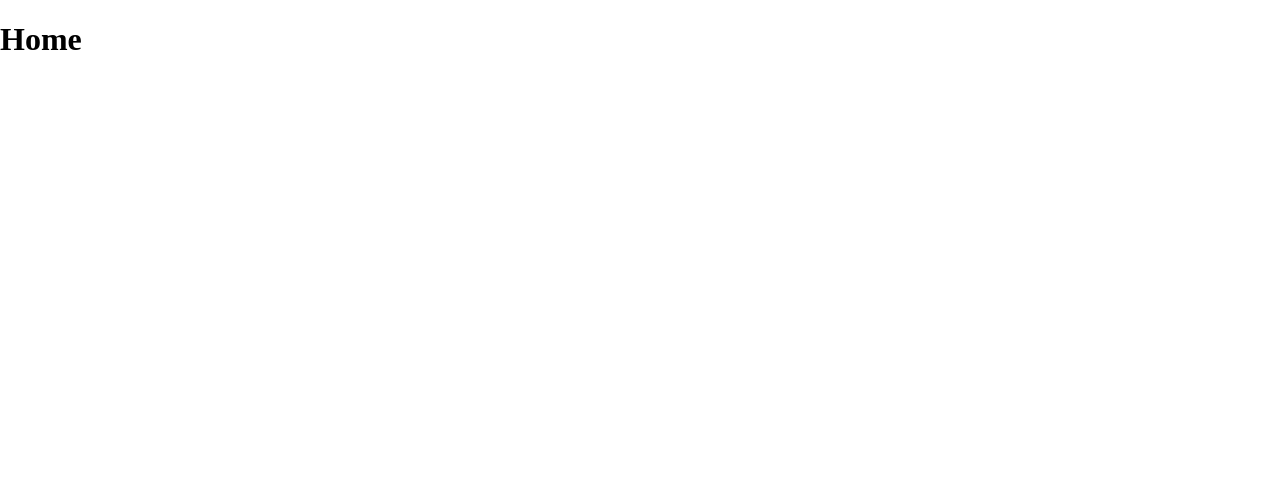
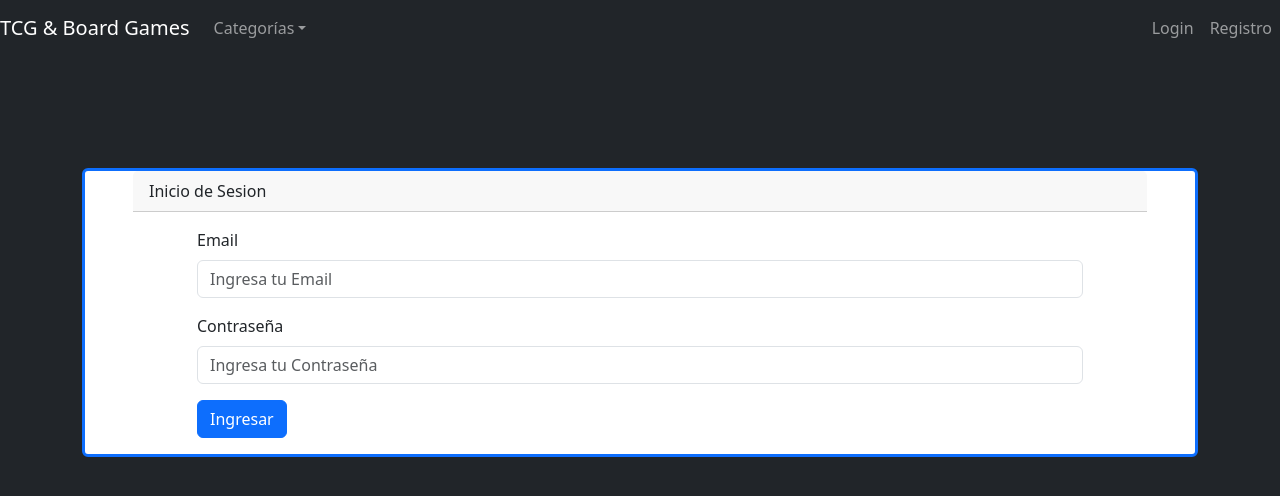
Before and after one commit to Cristobal-Quezada-N/DBD-DEBEDE_01-2025, a React (Vite) app in the folder frontend/: page /login in a window 1280 px wide. Shown: the top 496 px of the page. Built offline with nearby package versions, Linux system fonts and the light colour scheme.

Commit message:
feat(frontend): Agregar Barra de Navegacion

```diff
--- a/frontend/package.json
+++ b/frontend/package.json
@@ -11,9 +11,11 @@
   },
   "dependencies": {
     "bootstrap": "^5.3.7",
+    "bootstrap-icons": "^1.13.1",
     "react": "^19.1.0",
     "react-bootstrap": "^2.10.10",
-    "react-dom": "^19.1.0"
+    "react-dom": "^19.1.0",
+    "react-router-dom": "^7.6.3"
   },
   "devDependencies": {
     "@eslint/css": "^0.9.0",
--- a/frontend/src/App.jsx
+++ b/frontend/src/App.jsx
@@ -1,11 +1,36 @@
-import { useState, React } from 'react'
+import React from 'react'
+import { BrowserRouter as Router, Routes, Route } from 'react-router-dom'
+import Container from 'react-bootstrap/Container'
+
+import NavBar from './components/NavBar'
+import HomePage from './pages/HomePage'
+import CarritoPage from './pages/CarritoPage'
+import CartasPage from './pages/CartasPage'
+import MesaPage from './pages/MesaPage'
+import RegistroPage from './pages/RegistroPage'
+import LoginPage from './pages/LoginPage'
+import ProductPage from './pages/ProductPage'
 
 function App() {
-    const [count, setCount] = useState(0)
 
     return (
         <>
-                <h1>Home</h1>
+            <Container className='bg-dark text-white d-flex flex-column min-vh-100 m-0 p-0' fluid>
+                <Router>
+                    <NavBar/>
+                    <div className='d-flex flex-grow-1 flex-column min-h-0 m-0 p-3'>
+                        <Routes>
+                            <Route path='/' element={<HomePage/>} />
+                            <Route path='/carrito' element={<CarritoPage/>} />
+                            <Route path='/cartas' element={<CartasPage/>} />
+                            <Route path='/mesa' element={<MesaPage/>} />
+                            <Route path='/login' element={<LoginPage/>} />
+                            <Route path='/registro' element={<RegistroPage/>} />
+                            <Route path='/product' element={<ProductPage/>} />
+                        </Routes>
+                    </div>
+                </Router>
+            </Container>
         </>
     )
 }
--- /dev/null
+++ b/frontend/src/components/Login.jsx
@@ -0,0 +1,25 @@
+import React from 'react'
+import PropTypes from 'prop-types'
+import { Form, Button } from 'react-bootstrap'
+
+function Login({ className = '' }) {
+    return (
+        <Form className={className}>
+            <Form.Group className='mb-3' controlId='formEmail'>
+                <Form.Label>Email</Form.Label>
+                <Form.Control type='email' placeholder='Ingresa tu Email'/>
+            </Form.Group>
+            <Form.Group className='mb-3' controlId='formPassword'>
+                <Form.Label>Contraseña</Form.Label>
+                <Form.Control type='password' placeholder='Ingresa tu Contraseña'/>
+            </Form.Group>
+            <Button type='submit'>Ingresar</Button>
+        </Form>
+    )
+}
+
+Login.propTypes = {
+    className: String
+}
+
+export default Login
--- /dev/null
+++ b/frontend/src/components/NavBar.jsx
@@ -0,0 +1,26 @@
+import React from 'react'
+import { Link } from 'react-router-dom'
+import { Navbar, Nav, Container, NavDropdown } from 'react-bootstrap'
+
+function NavBar() {
+    return (
+        <Navbar bg='dark' variant='dark' expand='lg'>
+            <Navbar.Brand as={Link} to='/'>TCG & Board Games</Navbar.Brand>
+            <Navbar.Toggle aria-controls='basic-navbar-nav' />
+            <Navbar.Collapse id='basic-navbar-nav'>
+                <Nav className='me-auto'>
+                    <NavDropdown title='Categorías' id='basic-nav-dropdown'>
+                        <NavDropdown.Item as={Link} to='/cartas'>TCG</NavDropdown.Item>
+                        <NavDropdown.Item as={Link} to='/mesa'>Board Games</NavDropdown.Item>
+                    </NavDropdown>
+                </Nav>
+                <Nav>
+                    <Nav.Link as={Link} to='/login'>Login</Nav.Link>
+                    <Nav.Link as={Link} to='/registro'>Registro</Nav.Link>
+                </Nav>
+            </Navbar.Collapse>
+        </Navbar>
+    );
+}
+
+export default NavBar;
--- a/frontend/src/main.jsx
+++ b/frontend/src/main.jsx
@@ -1,6 +1,8 @@
 import { StrictMode, React } from 'react'
 import { createRoot } from 'react-dom/client'
 import './index.css'
+import 'bootstrap/dist/css/bootstrap.min.css';
+import 'bootstrap-icons/font/bootstrap-icons.css'
 import App from './App.jsx'
 
 createRoot(document.getElementById('root')).render(
--- /dev/null
+++ b/frontend/src/pages/CarritoPage.jsx
@@ -0,0 +1,9 @@
+import React from 'react'
+
+function CarritoPage() {
+    return (
+        <h1>Carrito</h1>
+    )
+}
+
+export default CarritoPage
--- /dev/null
+++ b/frontend/src/pages/CartasPage.jsx
@@ -0,0 +1,9 @@
+import React from 'react'
+
+function Cartas() {
+    return (
+        <h1>Trading Card Games</h1>
+    )
+}
+
+export default Cartas;
--- /dev/null
+++ b/frontend/src/pages/HomePage.jsx
@@ -0,0 +1,9 @@
+import React from 'react'
+
+function HomePage() {
+    return (
+        <h1>Home</h1>
+    )
+}
+
+export default HomePage
--- /dev/null
+++ b/frontend/src/pages/LoginPage.jsx
@@ -0,0 +1,20 @@
+import React from 'react'
+import Card from 'react-bootstrap/Card'
+import Container from 'react-bootstrap/Container'
+
+import Login from '../components/Login'
+
+function LoginPage() {
+    return (
+        <Container className='d-flex flex-grow-1 justify-content-center align-items-start mt-5 pt-5'>
+            <Card className='flex-grow-1 px-5 border-3' border='primary'>
+                <Card.Header>Inicio de Sesion</Card.Header>
+                <Card.Body>
+                    <Login className='flex-grow-1 px-5'/>
+                </Card.Body>
+            </Card>
+        </Container>
+    )
+}
+
+export default LoginPage
--- /dev/null
+++ b/frontend/src/pages/MesaPage.jsx
@@ -0,0 +1,9 @@
+import React from 'react'
+
+function MesaPage() {
+    return (
+        <h1>Board Games</h1>
+    )
+}
+
+export default MesaPage
--- /dev/null
+++ b/frontend/src/pages/RegistroPage.jsx
@@ -0,0 +1,9 @@
+import React from 'react'
+
+function RegistroPage() {
+    return (
+        <h1>Registro</h1>
+    )
+}
+
+export default RegistroPage
```
Also changed, not shown: 1 other file (tests, documents, lock files or other folders).
